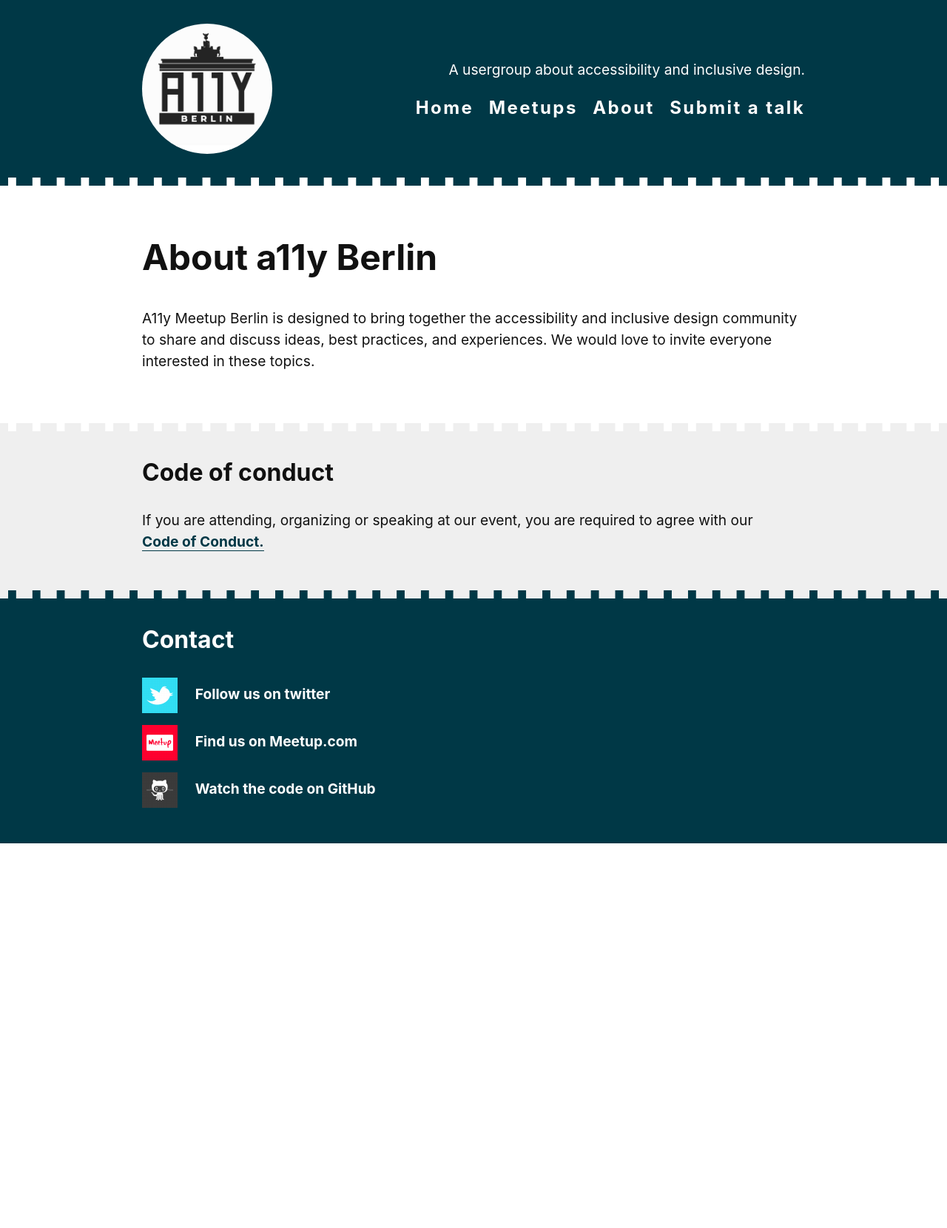
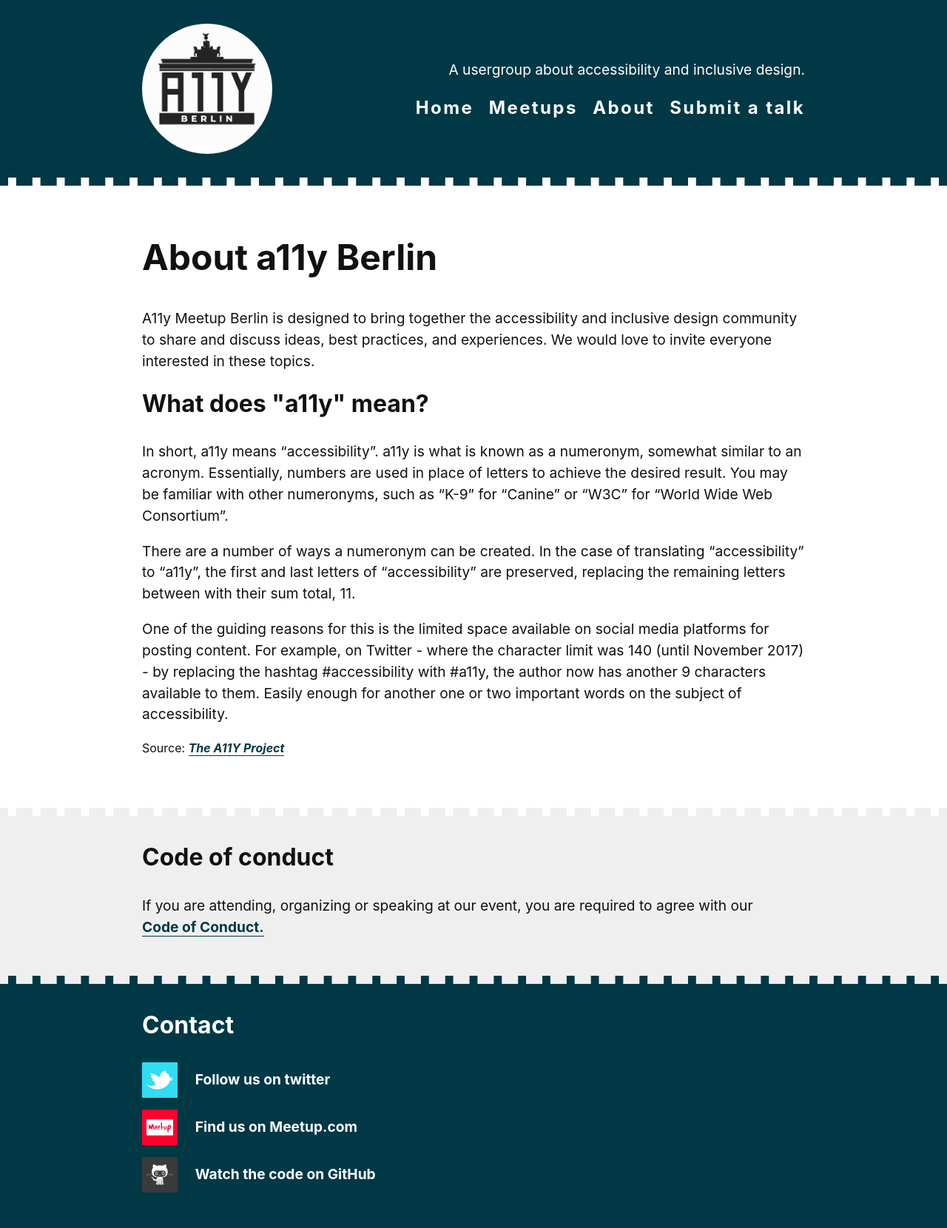
Before and after one commit to a11yberlin/a11y-meetup-berlin.de, a Jekyll site: the page built from about.html, in a window 1280 px wide. Shown: the whole page at 74% size. Built offline with Jekyll 4.4.1, drawn with Linux system fonts in a browser that asks for light colours; before the commit the page ends 1140 px from its top, so only the background shows below that.

Commit message:
add section about the term a11y

```diff
--- a/_sass/_base.scss
+++ b/_sass/_base.scss
@@ -42,7 +42,7 @@ a {
     color: $color-primary;
     border-bottom: 1px solid;
     text-decoration: none;
-    font-size: 1.2rem;
+    font-size: 1em;
     font-weight: bold;
     transition: border-width 0.1s, color 0.1s;
 
@@ -81,3 +81,7 @@ abbr {
         vertical-align: super;
     }
 }
+
+blockquote {
+    margin: 0;
+}
--- a/_sass/components/_button.scss
+++ b/_sass/components/_button.scss
@@ -6,6 +6,7 @@
   display: inline-block;
   color: #FFF;
   transition: background-color 0.3s;
+  font-size: 1.2rem;
 
   &:hover,
   &:focus {
--- a/_sass/components/_icon-link-list.scss
+++ b/_sass/components/_icon-link-list.scss
@@ -9,6 +9,7 @@
   a {
     text-decoration: none;
     border: none;
+    font-size: 1.2em;
 
     &:hover,
     &:focus {
--- a/about.html
+++ b/about.html
@@ -8,3 +8,19 @@ description: a11y Berlin is a usergroup about accessibility and inclusive design
   A11y Meetup Berlin is designed to bring together the accessibility and inclusive design community to share and discuss ideas, best practices, and experiences.
   We would love to invite everyone interested in these topics.
 </p>
+
+<aside>
+  <h2>What does "a11y" mean?</h2>
+  <blockquote>
+    <p>
+      In short, a11y means “accessibility”. a11y is what is known as a numeronym, somewhat similar to an acronym. Essentially, numbers are used in place of letters to achieve the desired result. You may be familiar with other numeronyms, such as “K-9” for “Canine” or “W3C” for “World Wide Web Consortium”.
+    </p>
+    <p>
+      There are a number of ways a numeronym can be created. In the case of translating “accessibility” to “a11y”, the first and last letters of “accessibility” are preserved, replacing the remaining letters between with their sum total, 11.
+    </p>
+    <p>
+      One of the guiding reasons for this is the limited space available on social media platforms for posting content. For example, on Twitter - where the character limit was 140 (until November 2017) - by replacing the hashtag #accessibility with #a11y, the author now has another 9 characters available to them. Easily enough for another one or two important words on the subject of accessibility.
+    </p>
+    Source: <cite><a href="https://a11yproject.com/about">The A11Y Project</a></cite>
+  </blockquote>
+</aside>
```
